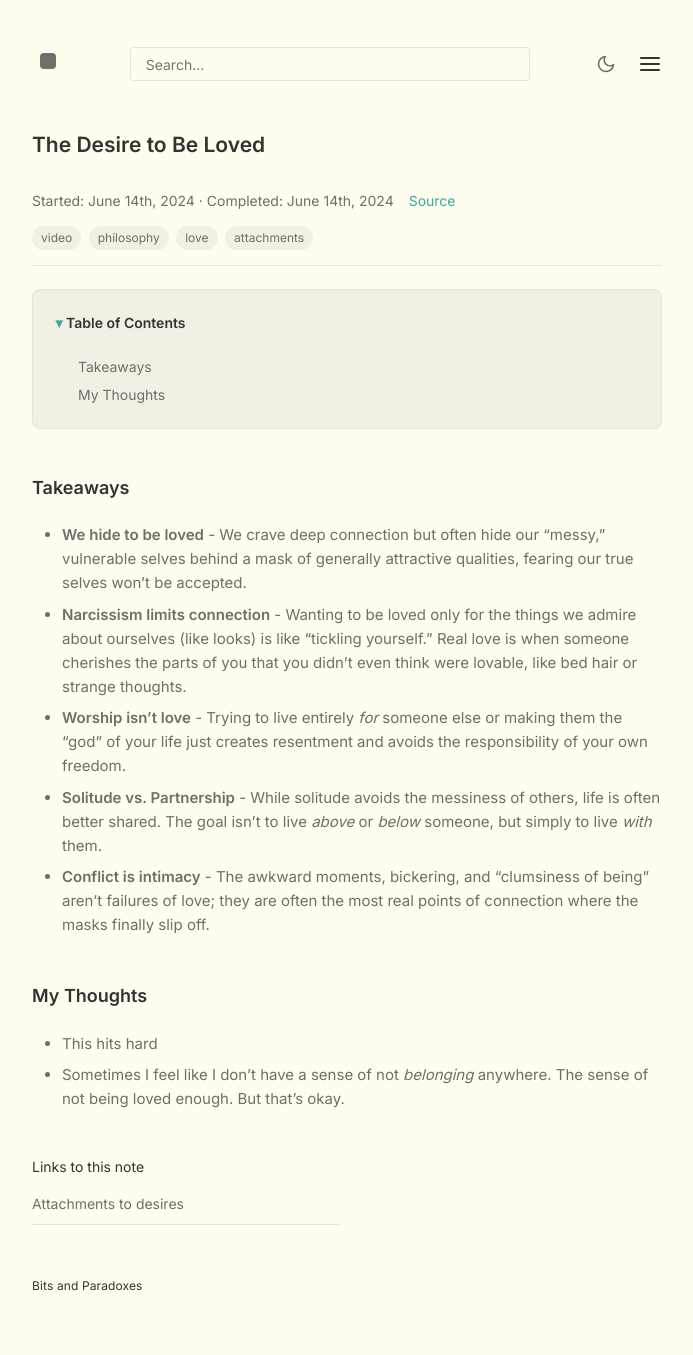
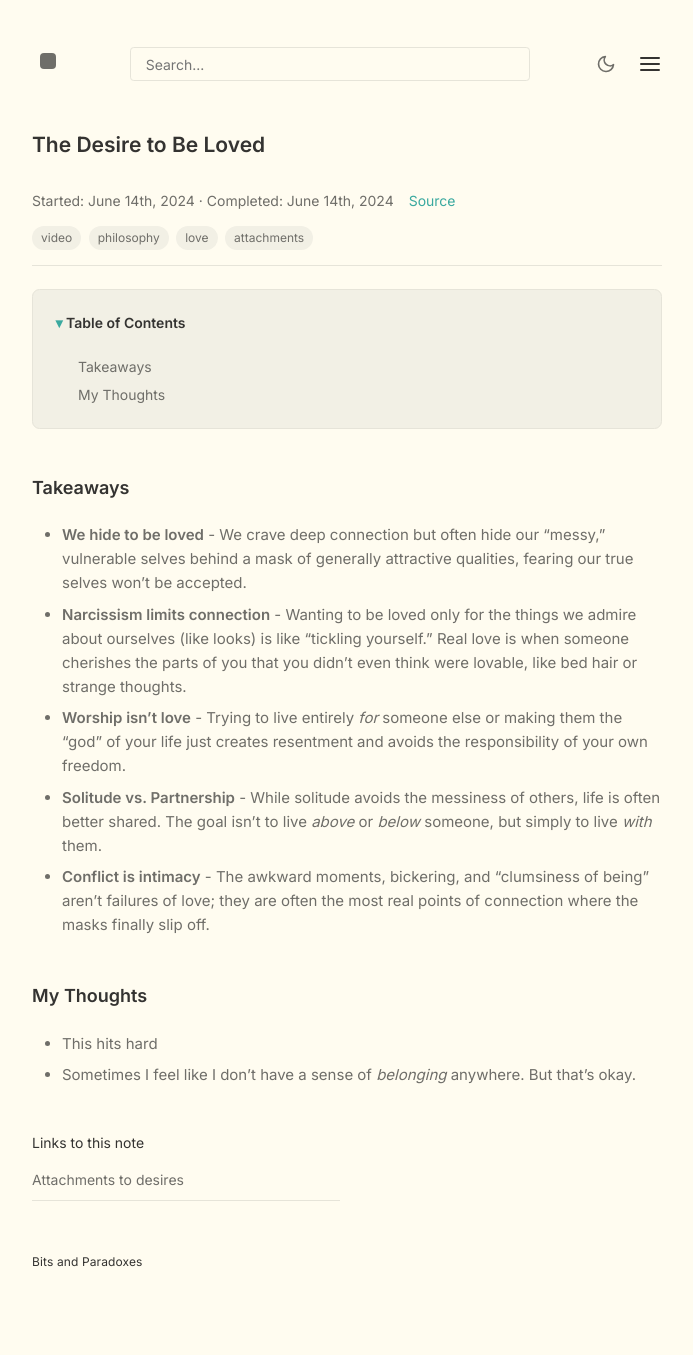
Before and after one commit to NISH1001/NISH1001.github.io, a Jekyll site: the page built from _notes/the-desire-to-be-loved.md, in a window 1280 px wide. Shown: the whole page, without its empty margins (293-986 px from the left). Built offline with Jekyll 4.4.1, drawn with Linux system fonts in a browser that asks for light colours; after the commit the page ends 1331 px from its top, so only the background shows below that.

Commit message:
Update notes

```diff
--- a/_notes/the-desire-to-be-loved.md
+++ b/_notes/the-desire-to-be-loved.md
@@ -16,4 +16,4 @@ toc: true
 
 ## My Thoughts
 - This hits hard
-- Sometimes I feel like I don't have a sense of not *belonging* anywhere. The sense of not being loved enough. But that's okay.
+- Sometimes I feel like I don't have a sense of *belonging* anywhere. But that's okay.
```
